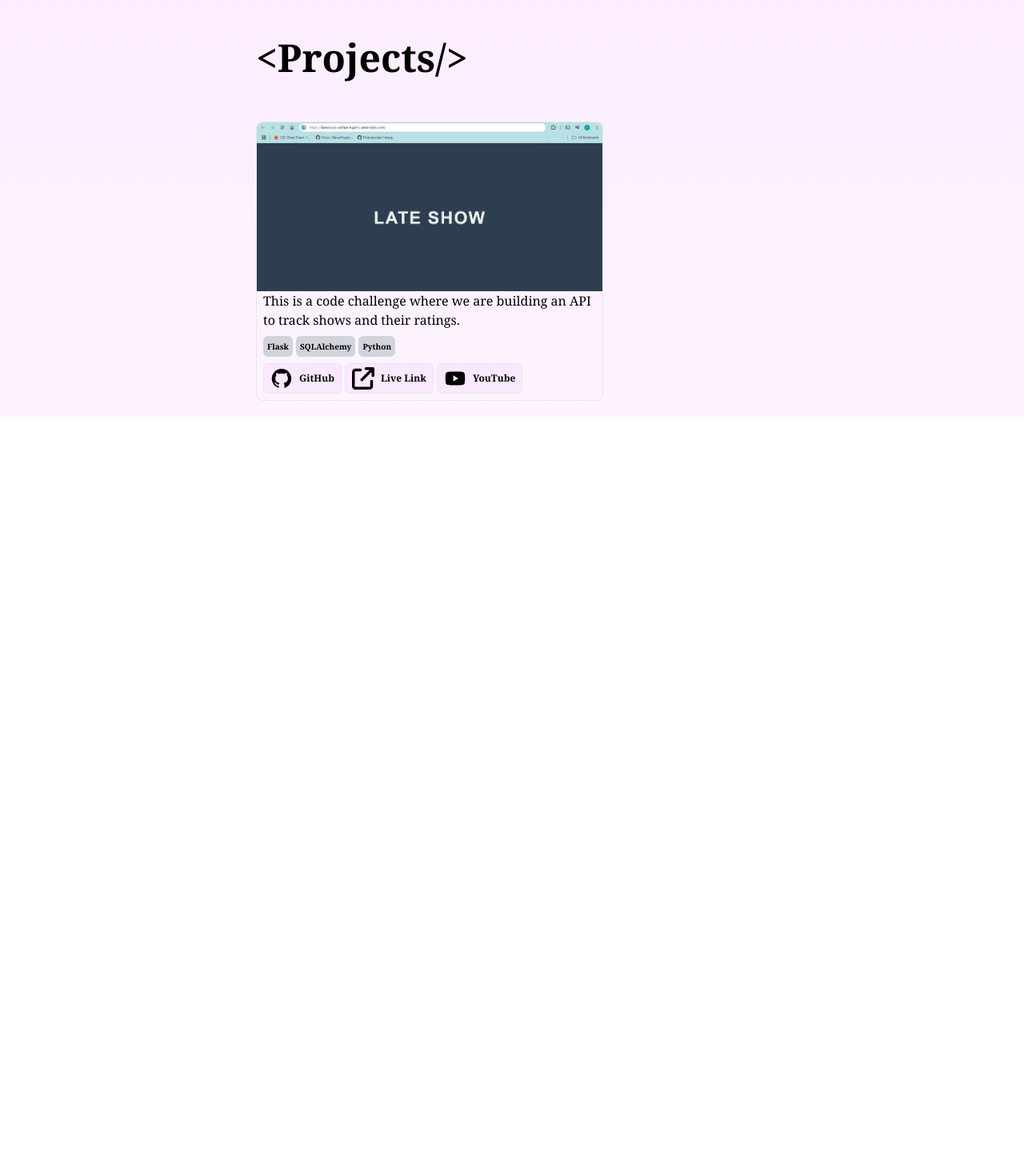
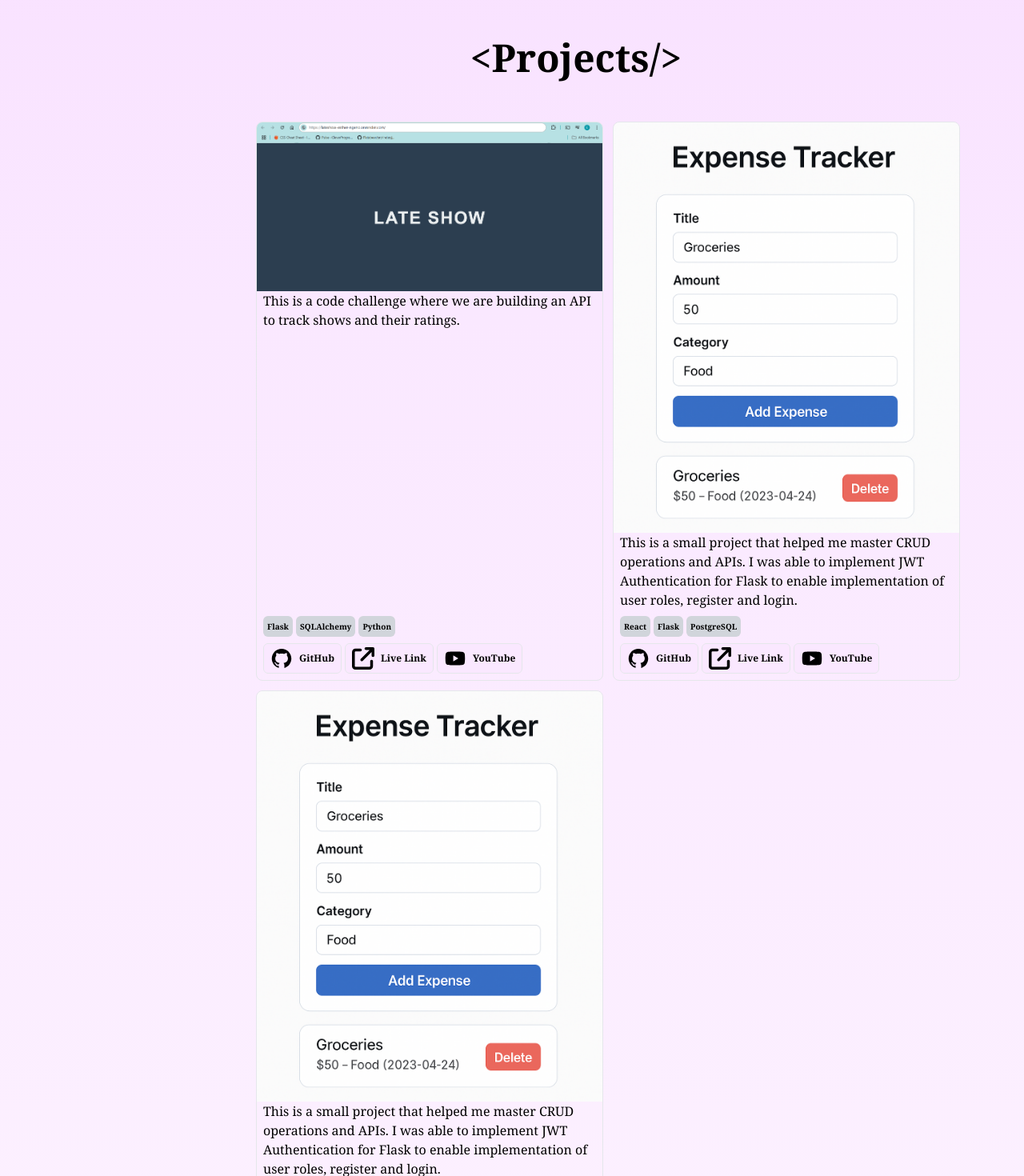
Before and after one commit to EstherNgeno/my-website, a React (Create React App) app: page / in a window 1280 px wide. Shown: the part 1330-2800 px from the top of the page at 80% size. Before the commit the page ends 1851 px from the top, so only its background shows below. Built offline with nearby package versions, Linux system fonts and the light colour scheme.

Commit message:
Contact section created

```diff
--- a/package.json
+++ b/package.json
@@ -8,6 +8,8 @@
     "@testing-library/jest-dom": "^6.6.3",
     "@testing-library/react": "^16.2.0",
     "@testing-library/user-event": "^13.5.0",
+    "emailjs": "^4.0.3",
+    "emailjs-com": "^3.2.0",
     "react": "^19.0.0",
     "react-dom": "^19.0.0",
     "react-icons": "^5.5.0",
--- a/src/App.js
+++ b/src/App.js
@@ -3,7 +3,8 @@ import './index.css';
 import Navbar from './components/Navbar';
 import Home from './components/sections/Home';
 import About from "./components/sections/About";
-import Projects from "./components/sections/Projects"
+import Projects from "./components/sections/Projects";
+import Contact from  "./components/sections/Contact";
 
 function App() {
   return (
@@ -18,6 +19,10 @@ function App() {
       <div className="w-4/5 h-1 flex item-center justify-center bg-gradient-to-r from-fuchsia-500 via-purple-500 to-indigo-500 "></div>
       </div>
       <Projects id="projects" />
+      <div className="pt-5 pb-5 flex flex-col sm:flex-row gap-2 items-center justify-center px-1 py-1 lg:px-5 item-center">
+      <div className="w-4/5 h-1 flex item-center justify-center bg-gradient-to-r from-fuchsia-500 via-purple-500 to-indigo-500 "></div>
+      </div>
+      <Contact id="contact" />
     </div>
   );
 }
--- a/src/components/sections/About.js
+++ b/src/components/sections/About.js
@@ -16,8 +16,8 @@ import { BiSolidFileJson } from "react-icons/bi";
 const About = () => {
     return (
         <section className="font-serif lg:flex-row items-center pt-10 pb-5 px-6 lg:px-20 gap-8">
-            <div className="flex flex-col justify-start items-start lg:items-start lg:text-left pl-40 lg:pl-40 text-black dark:text-white max-w-lg">
-            <h1 className="text-4xl sm:text-5xl font-semibold ml-20 mb-4 leading-tight">{`<About/>`}</h1>
+            <div className="justify-start items-start lg:items-start lg:text-left pl-40 lg:pl-40 text-black dark:text-white">
+            <h1 className="text-4xl sm:text-5xl font-semibold text-center mb-4 leading-tight">{`<About/>`}</h1>
             </div>
             <section className="font-serif flex flex-col lg:flex-row items-center pt-5 pb-5 justify-center px-6 lg:px-20 gap-8">
             <div className="flex flex-col justify-center items-center lg:items-start text-center lg:text-left text-black dark:text-white max-w-lg">
--- /dev/null
+++ b/src/components/sections/Contact.js
@@ -0,0 +1,56 @@
+import React, { useState } from "react";
+import emailjs from "emailjs-com";
+
+const Contact = () => {
+
+    const [formData, setFormData] = useState({
+        name: "",
+        email: "",
+        message: "",
+    })
+
+    const SERVICE_ID = "service_h646v87"
+    const TEMPLATE_ID = "template_jekg8qz"
+    const PUBLIC_KEY = "w-xE2i7FLJNz9CKms"
+
+    const handleSubmit = (e) => {
+
+        e.preventDefault()
+
+        emailjs.sendForm(SERVICE_ID, TEMPLATE_ID, e.target, PUBLIC_KEY).then((result) => {
+            altert("Message Sent!");
+            setFormData({name:"", email:"", message:""})
+        }).catch(() => alert("Oops, something went wrong! Please try again"));
+    };
+
+
+    return (
+        <section className="font-serif lg:flex-row items-center pt-10 pb-5 px-6 lg:px-20">
+            <div className="justify-center items-center lg:items-start text-center lg:text-left text-black dark:text-white">
+            <h1 className="text-4xl sm:text-5xl font-semibold mb-4 leading-tight text-center whitespace-nowrap">{`<Get In Touch/>`}</h1>
+            </div>
+            <div className="grid grid-cols-1 max-w-[1100px] justify-start items-start lg:items-start pl-40 lg:pl-40 ml-20 pt-10 text-black dark:text-white">
+                <form className="space-y-10 ml-20" onSubmit={handleSubmit}>
+                    <div className="relative">
+                        <input type="text" id="name" name="name" required value={formData.name} className="w-full bg-white border-gray-900 rounded px-4 py-3" placeholder="Name..." onChange={(e) => setFormData({...formData, name: e.target.value})} />
+                    </div>
+                    <div className="relative">
+                        <input type="email" id="email" name="email" required value={formData.email} className="w-full bg-white border-gray-900 rounded px-4 py-3" placeholder="example@gmail.com" onChange={(e) => setFormData({...formData, email: e.target.value})} />
+                    </div>
+                    <div className="relative">
+                        <input type="text" id="message" name="name" required value={formData.message} rows={5} className="w-full bg-white border-gray-900 rounded px-4 py-3" placeholder="Your Message..." onChange={(e) => setFormData({...formData, message: e.target.value})} />
+                    </div>
+                    <button type="submit" className="w-full text-base py-3 px-6 rounded bg-gradient-to-r from-fuchsia-500 via-purple-500 to-indigo-500">Send Message</button>
+                </form>
+
+            </div>
+
+        </section>
+
+    );
+
+
+
+};
+
+export default Contact;
--- a/src/components/sections/Projects.js
+++ b/src/components/sections/Projects.js
@@ -3,19 +3,20 @@ import Lateshow from "../../assets/Lateshow.png";
 import { AiFillGithub } from "react-icons/ai";
 import { FaArrowUpRightFromSquare } from "react-icons/fa6";
 import { AiFillYoutube } from "react-icons/ai";
+import Expensetracker from "../../assets/Expensetracker.png"
 
 
 const Projects = () => {
 
     return (
         <section className="font-serif lg:flex-row items-center pt-10 pb-5 px-6 lg:px-20 gap-8">
-            <div className="flex flex-col justify-start items-start lg:items-start lg:text-left pl-40 lg:pl-40 text-black dark:text-white max-w-lg">
-            <h1 className="text-4xl sm:text-5xl font-semibold ml-20 mb-4 leading-tight">{`<Projects/>`}</h1>
+            <div className="justify-start items-start lg:items-start lg:text-left pl-40 lg:pl-40 text-black dark:text-white">
+            <h1 className="text-4xl sm:text-5xl font-semibold mb-4 text-center leading-tight">{`<Projects/>`}</h1>
             </div>
             <div className="grid grid-cols-1 gap-3 sm:grid-cols-2 max-w-[1100px] justify-start items-start lg:items-start pl-40 lg:pl-40 ml-20 pt-10 text-black dark:text-white">
             <div className="rounded-lg bg-card text-card-foreground flex flex-col overflow-hidden border hover:shadow-lg transition-all duration-300 ease-out h-full">
                 <a className="block cursor-pointer" href="https://lateshow-esther-ngeno.onrender.com/">
-                <img alt="Lateshow" className="h-50 w-full overflow-hidden object-cover object-top" src={Lateshow}/>
+                <img alt="Lateshow" className="h-70 w-full overflow-hidden object-cover object-top" src={Lateshow}/>
                 </a>
                 <div className="flex flex-col px-2">
                     <div className="prose max-w-full text-pretty text-base text-muted-foreground">
@@ -43,6 +44,70 @@ const Projects = () => {
                     </div>
                 </div>
             </div>
+
+            <div className="rounded-lg bg-card text-card-foreground flex flex-col overflow-hidden border hover:shadow-lg transition-all duration-300 ease-out h-full">
+                <a className="block cursor-pointer" href="https://lateshow-esther-ngeno.onrender.com/">
+                <img alt="Expensetracker" className="h-30 w-full overflow-hidden object-cover object-top" src={Expensetracker}/>
+                </a>
+                <div className="flex flex-col px-2">
+                    <div className="prose max-w-full text-pretty text-base text-muted-foreground">
+                        <p className="prose max-w-full text-pretty text-base text-muted-foreground">This is a small project that helped me master CRUD operations and APIs. I was able to implement JWT Authentication for Flask to enable implementation of user roles, register and login.</p>
+                    </div>
+                </div>
+                <div className="text-base text-muted-foreground mt-auto flex flex-col px-2">
+                    <div className="mt-2 flex flex-wrap gap-1">
+                        <div className="inline-flex items-center rounded-md border font-semibold transition-colors focus:outline-none focus:ring-2 focus:ring-ring focus:ring-offset-2 border-transparent bg-gray-300 dark:text-black px-1 py-0 text-[10px]">React</div>
+                        <div className="inline-flex items-center rounded-md border font-semibold transition-colors focus:outline-none focus:ring-2 focus:ring-ring focus:ring-offset-2 border-transparent bg-gray-300 dark:text-black px-1 py-0 text-[10px]">Flask</div>
+                        <div className="inline-flex items-center rounded-md border font-semibold transition-colors focus:outline-none focus:ring-2 focus:ring-ring focus:ring-offset-2 border-transparent bg-gray-300 dark:text-black px-1 py-0 text-[10px]">PostgreSQL</div>
+                    </div>
+                </div>
+                <div className="flex items-center pt-2 px-2 pb-2">
+                    <div className="flex flex-row flex-wrap items-start gap-1">
+                        <a href="https://github.com/Moringa-SDF-PTO7/lateshow-esther-ngeno">
+                        <div className="items-center rounded-md border font-semibold transition-colors focus:outline-none focus:ring-2 focus:ring-ring focus:ring-offset-2 bg-fuchsia-100 text-black flex gap-2 px-2 py-1 text-[12px]"> <AiFillGithub className="w-7 h-7" /> GitHub</div>
+                        </a>
+                        <a href="https://lateshow-esther-ngeno.onrender.com/">
+                        <div className="items-center rounded-md border font-semibold transition-colors focus:outline-none focus:ring-2 focus:ring-ring focus:ring-offset-2 bg-fuchsia-100 text-black flex gap-2 px-2 py-1 text-[12px]"> <FaArrowUpRightFromSquare className="w-7 h-7" /> Live Link</div>
+                        </a>
+                        <a href="https://lateshow-esther-ngeno.onrender.com/">
+                        <div className="items-center rounded-md border font-semibold transition-colors focus:outline-none focus:ring-2 focus:ring-ring focus:ring-offset-2 bg-fuchsia-100 text-black flex gap-2 px-2 py-1 text-[12px]"> <AiFillYoutube className="w-7 h-7" /> YouTube</div>
+                        </a>
+                    </div>
+                </div>
+            </div>
+
+            <div className="rounded-lg bg-card text-card-foreground flex flex-col overflow-hidden border hover:shadow-lg transition-all duration-300 ease-out h-full">
+                <a className="block cursor-pointer" href="https://lateshow-esther-ngeno.onrender.com/">
+                <img alt="Expensetracker" className="h-30 w-full overflow-hidden object-cover object-top" src={Expensetracker}/>
+                </a>
+                <div className="flex flex-col px-2">
+                    <div className="prose max-w-full text-pretty text-base text-muted-foreground">
+                        <p className="prose max-w-full text-pretty text-base text-muted-foreground">This is a small project that helped me master CRUD operations and APIs. I was able to implement JWT Authentication for Flask to enable implementation of user roles, register and login.</p>
+                    </div>
+                </div>
+                <div className="text-base text-muted-foreground mt-auto flex flex-col px-2">
+                    <div className="mt-2 flex flex-wrap gap-1">
+                        <div className="inline-flex items-center rounded-md border font-semibold transition-colors focus:outline-none focus:ring-2 focus:ring-ring focus:ring-offset-2 border-transparent bg-gray-300 dark:text-black px-1 py-0 text-[10px]">React</div>
+                        <div className="inline-flex items-center rounded-md border font-semibold transition-colors focus:outline-none focus:ring-2 focus:ring-ring focus:ring-offset-2 border-transparent bg-gray-300 dark:text-black px-1 py-0 text-[10px]">Flask</div>
+                        <div className="inline-flex items-center rounded-md border font-semibold transition-colors focus:outline-none focus:ring-2 focus:ring-ring focus:ring-offset-2 border-transparent bg-gray-300 dark:text-black px-1 py-0 text-[10px]">PostgreSQL</div>
+                    </div>
+                </div>
+                <div className="flex items-center pt-2 px-2 pb-2">
+                    <div className="flex flex-row flex-wrap items-start gap-1">
+                        <a href="https://github.com/Moringa-SDF-PTO7/lateshow-esther-ngeno">
+                        <div className="items-center rounded-md border font-semibold transition-colors focus:outline-none focus:ring-2 focus:ring-ring focus:ring-offset-2 bg-fuchsia-100 text-black flex gap-2 px-2 py-1 text-[12px]"> <AiFillGithub className="w-7 h-7" /> GitHub</div>
+                        </a>
+                        <a href="https://lateshow-esther-ngeno.onrender.com/">
+                        <div className="items-center rounded-md border font-semibold transition-colors focus:outline-none focus:ring-2 focus:ring-ring focus:ring-offset-2 bg-fuchsia-100 text-black flex gap-2 px-2 py-1 text-[12px]"> <FaArrowUpRightFromSquare className="w-7 h-7" /> Live Link</div>
+                        </a>
+                        <a href="https://lateshow-esther-ngeno.onrender.com/">
+                        <div className="items-center rounded-md border font-semibold transition-colors focus:outline-none focus:ring-2 focus:ring-ring focus:ring-offset-2 bg-fuchsia-100 text-black flex gap-2 px-2 py-1 text-[12px]"> <AiFillYoutube className="w-7 h-7" /> YouTube</div>
+                        </a>
+                    </div>
+                </div>
+            </div>
+
+
             </div>
 
 
```
Also changed, not shown: src/assets/Expensetracker.png (added), 1 other file (tests, documents, lock files or other folders).
